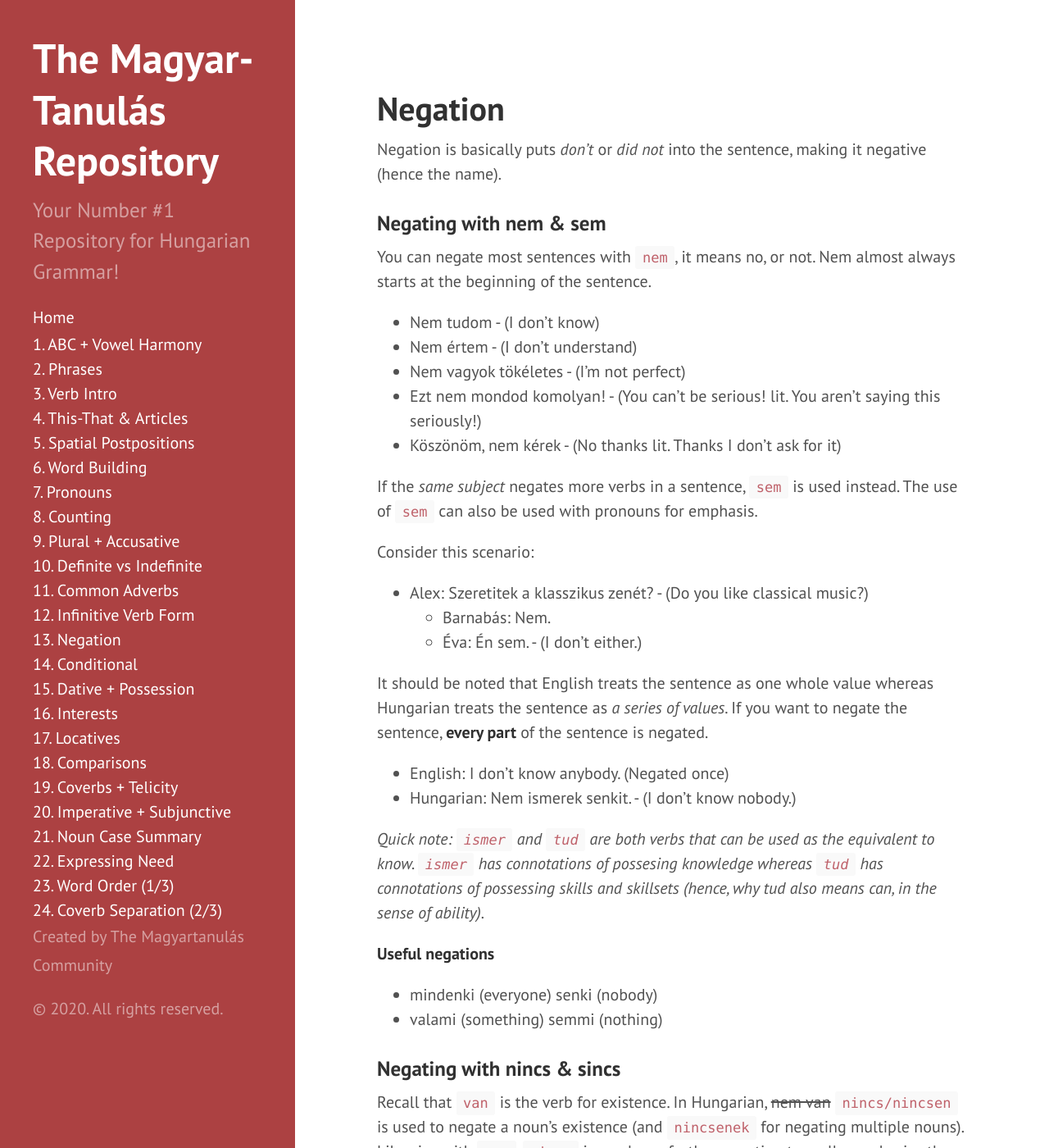
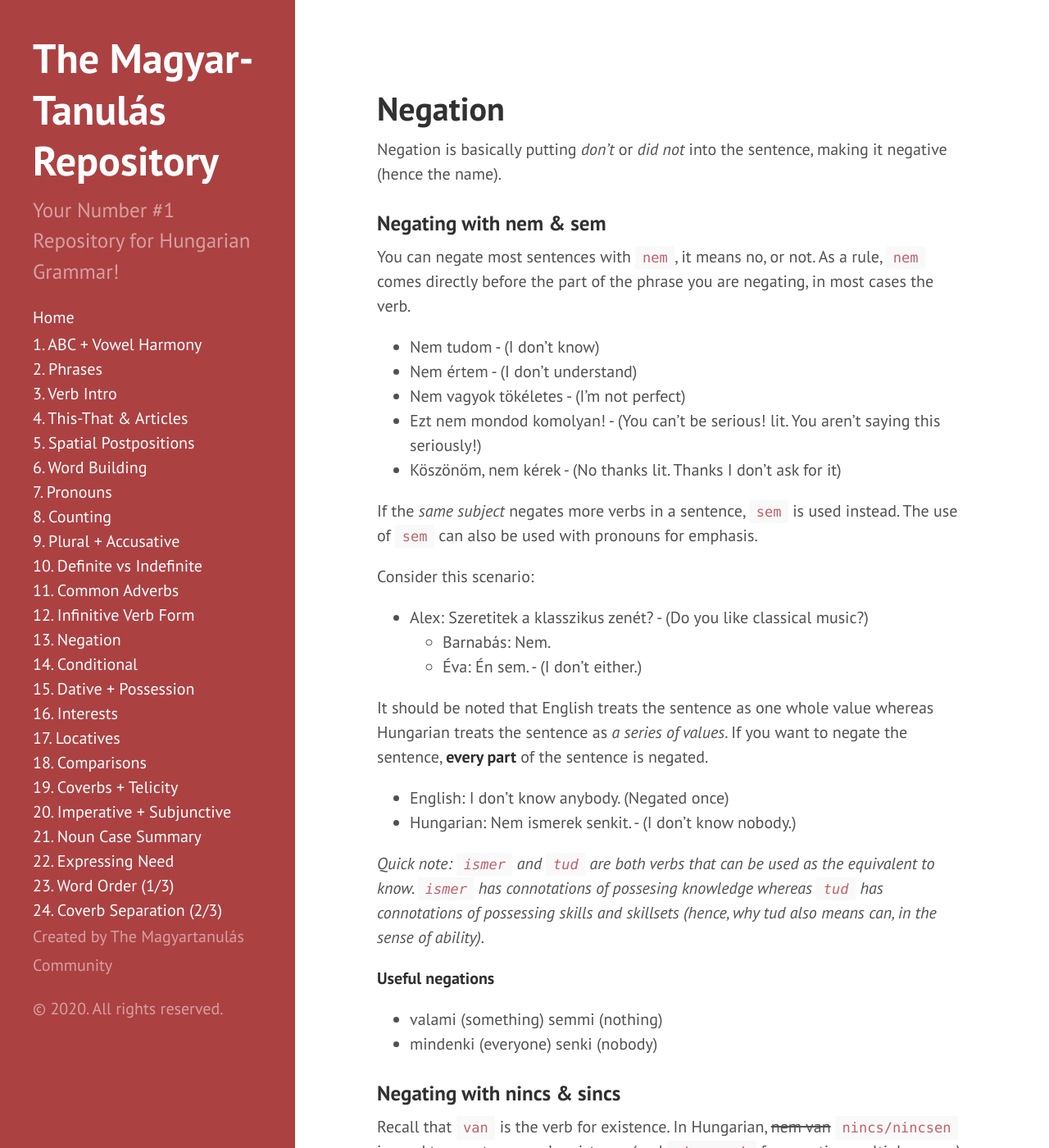
Before and after one commit to Magyartanulas/magyartanulas.github.io, a Jekyll site: the page built from negation.md, in a window 1280 px wide and 1400 px high. Shown: the whole window at 82% size. Built offline with Jekyll 4.4.1, drawn with Linux system fonts in a browser that asks for light colours; comment, search, counter and statistics services are not loaded; some of the changed text lies outside the part shown.

Commit message:
Update negation.md

```diff
--- a/negation.md
+++ b/negation.md
@@ -3,11 +3,11 @@ layout: page
 title: Negation
 ---
 
-Negation is basically puts *don't* or *did not* into the sentence, making it negative (hence the name).
+Negation is basically putting *don't* or *did not* into the sentence, making it negative (hence the name).
 
 ### Negating with nem & sem
 
-You can negate most sentences with `nem`, it means no, or not. Nem almost always starts at the beginning of the sentence.
+You can negate most sentences with `nem`, it means no, or not. As a rule, `nem` comes directly before the part of the phrase you are negating, in most cases the verb.
 
 * Nem tudom - (I don't know)
 * Nem értem - (I don't understand)
@@ -32,8 +32,8 @@ It should be noted that English treats the sentence as one whole value whereas H
 
 **Useful negations**
 
+* valami (something) semmi (nothing)
 * mindenki (everyone) senki (nobody)
-* valami (something) semmi (nothing)
 
 ### Negating with nincs & sincs
 
```
Also changed, not shown: other parts of negation.md (+2 -0 lines).
